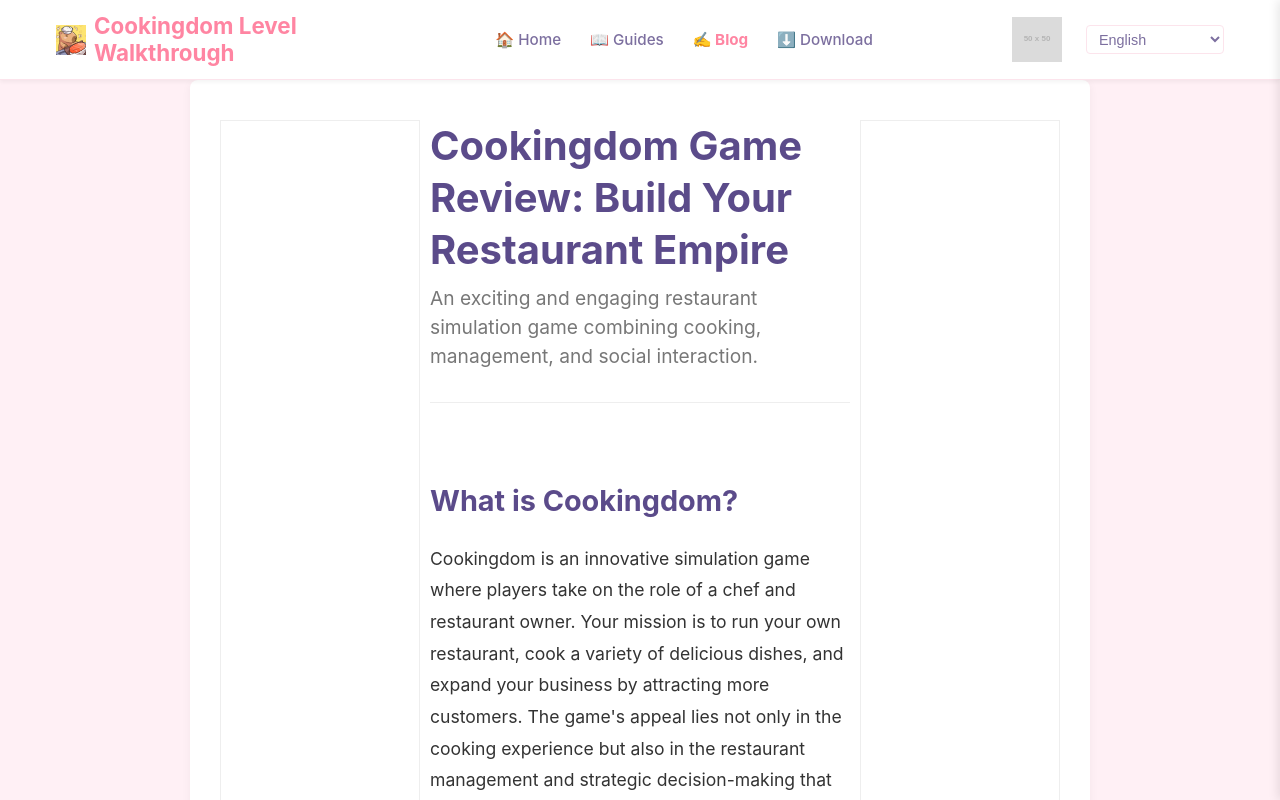
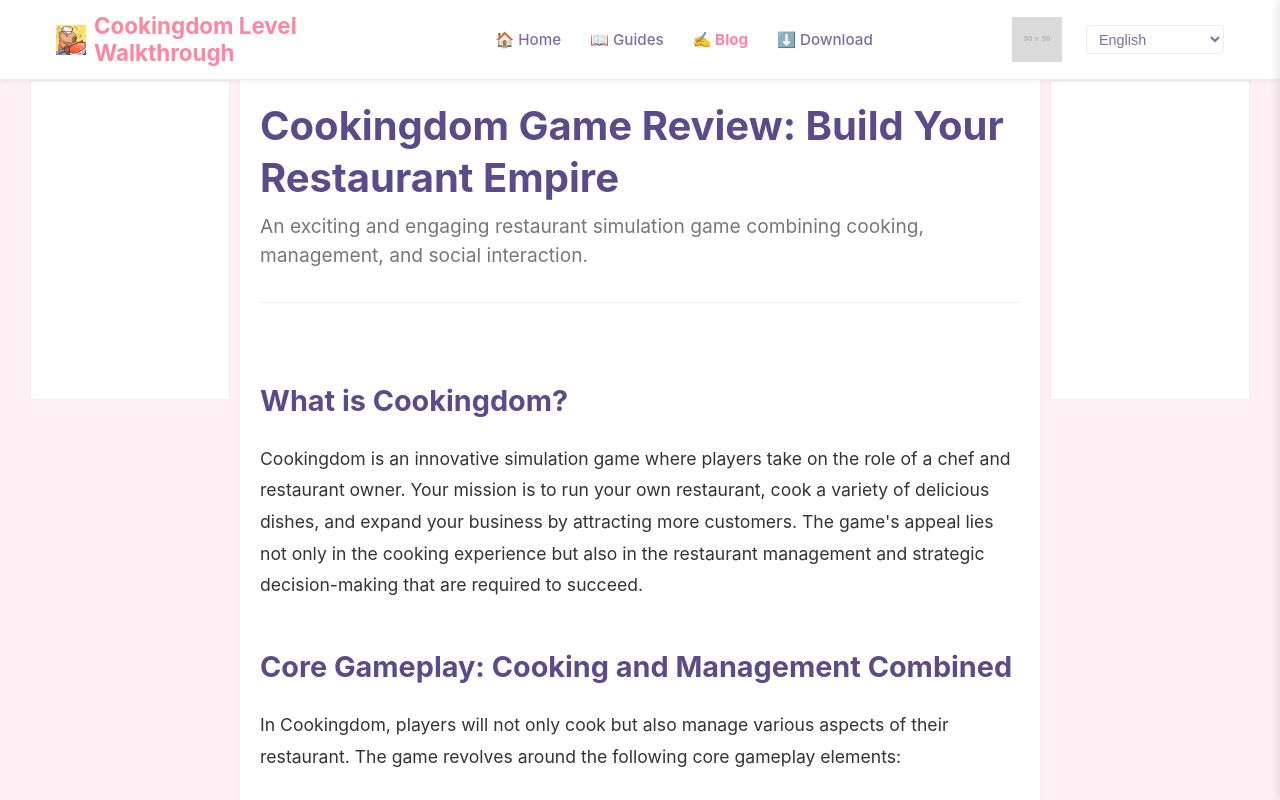
Before and after one commit to wyong32/cookingdom, a Vue app: page /blog/cookingdom-game-review in a window 1280 px wide. Shown: the top 800 px of the page. Built offline with nearby package versions, Linux system fonts and the light colour scheme.

Commit message:
修改广告2

```diff
--- a/src/assets/base.css
+++ b/src/assets/base.css
@@ -22,3 +22,51 @@
     display: none;
   }
 }
+
+/* 通用主内容+广告布局 */
+.main-with-ads,
+.guide-view-main-with-ads,
+.guide-detail-main-with-ads,
+.blog-view-main-with-ads,
+.blog-detail-main-with-ads,
+.download-main-with-ads,
+.mod-download-main-with-ads {
+  display: flex;
+  flex-direction: row;
+  align-items: flex-start;
+  width: 100%;
+  box-sizing: border-box;
+}
+
+/* 主内容区自适应宽度 */
+.main-with-ads main,
+.guide-view-main-with-ads main,
+.guide-detail-main-with-ads main,
+.blog-view-main-with-ads main,
+.blog-detail-main-with-ads main,
+.download-main-with-ads main,
+.mod-download-main-with-ads main {
+  flex: 1;
+  min-width: 0;
+}
+
+/* 页面级广告布局 - GuideDetail 和 BlogDetailView */
+.guide-detail-page,
+.blog-detail-page {
+  display: flex;
+  flex-direction: row;
+  align-items: flex-start;
+  width: 100%;
+  box-sizing: border-box;
+  margin: 0 auto;
+  padding: 0 20px;
+}
+
+/* 页面级主内容区自适应宽度 */
+.guide-detail-content,
+.blog-detail-content {
+  flex: 1;
+  min-width: 0;
+  max-width: 900px;
+  margin: 0 auto;
+}
--- a/src/views/BlogDetailView.vue
+++ b/src/views/BlogDetailView.vue
@@ -67,16 +67,19 @@ watch(listError, (newError) => {
 </script>
 
 <template>
-  <div class="blog-detail-main-with-ads">
-    <aside class="ads-left">
+  <div class="blog-detail-page">
+    <!-- Left Ad -->
+    <div class="ads-left">
       <Adsense
         adClient="ca-pub-4224010041977181"
         adSlot="7552815638"
         adFormat="auto"
         :fullWidthResponsive="true"
       />
-    </aside>
-    <main>
+    </div>
+
+    <!-- Main Content Container -->
+    <div class="blog-detail-content">
       <div class="blog-detail-view">
         <div v-if="isLoadingList && !currentPost" class="loading-message">
           <p>Loading post...</p>
@@ -115,37 +118,40 @@ watch(listError, (newError) => {
           </p>
         </div>
       </div>
-    </main>
-    <aside class="ads-right">
+    </div>
+
+    <!-- Right Ad -->
+    <div class="ads-right">
       <Adsense
         adClient="ca-pub-4224010041977181"
         adSlot="1956039879"
         adFormat="auto"
         :fullWidthResponsive="true"
       />
-    </aside>
+    </div>
   </div>
 </template>
 
 <style scoped>
-.blog-detail-main-with-ads {
-  display: flex;
-  flex-direction: row;
+.blog-detail-page {
+  /* 页面级布局样式已在 base.css 中定义 */
+}
+
+.blog-detail-content {
+  /* 页面级主内容区样式已在 base.css 中定义 */
   padding: 40px 20px;
-  max-width: 900px; /* Content width */
-  margin: 20px auto;
-  background-color: #fff; /* Optional: white background for content area */
+  background-color: #fff;
   border-radius: 8px;
   box-shadow: 0 2px 10px rgba(0, 0, 0, 0.05);
-  contain: layout style paint; /* 防止布局偏移 */
-  min-height: 800px; /* 设置最小高度，防止内容加载时的布局偏移 */
-  width: 100%; /* 确保宽度固定 */
-  box-sizing: border-box; /* 确保padding不影响总宽度 */
+  contain: layout style paint;
+  min-height: 800px;
+  width: 100%;
+  box-sizing: border-box;
 }
 
 .ads-left,
 .ads-right {
-  flex: 0 0 200px; /* Adjust as needed */
+  flex: 0 0 200px;
   padding: 10px;
 }
 
@@ -163,8 +169,8 @@ watch(listError, (newError) => {
 }
 
 .blog-post-content {
-  contain: layout style paint; /* 防止布局偏移 */
-  min-height: 600px; /* 设置最小高度，防止内容加载时的布局偏移 */
+  contain: layout style paint;
+  min-height: 600px;
 }
 
 .blog-post-content h1 {
@@ -172,8 +178,8 @@ watch(listError, (newError) => {
   color: #5b4b8a;
   margin-bottom: 0.5rem;
   line-height: 1.3;
-  height: auto; /* 确保高度自适应 */
-  min-height: 3.5rem; /* 设置最小高度，防止布局偏移 */
+  height: auto;
+  min-height: 3.5rem;
 }
 
 .subtitle {
@@ -193,10 +199,10 @@ hr {
   font-size: 1.1rem;
   line-height: 1.8;
   color: #333;
-  contain: layout style; /* 防止布局偏移 */
-  min-height: 400px; /* 设置最小高度，防止内容加载时的布局偏移 */
-  content-visibility: auto; /* 优化渲染性能 */
-  contain-intrinsic-size: 1000px; /* 提供估计高度，防止布局偏移 */
+  contain: layout style;
+  min-height: 400px;
+  content-visibility: auto;
+  contain-intrinsic-size: 1000px;
 }
 
 /* Target elements within v-html */
@@ -228,7 +234,7 @@ hr {
 
 .post-body :deep(strong) {
   font-weight: bold;
-  color: #5b4b8a; /* Optional: make strong text stand out more */
+  color: #5b4b8a;
 }
 
 .back-link-container {
@@ -248,22 +254,25 @@ hr {
 }
 
 @media (max-width: 767px) {
-  .blog-detail-main-with-ads {
+  .blog-detail-page {
     flex-direction: column;
+    padding: 0;
+  }
+  .blog-detail-content {
     padding: 1rem;
     margin: 0;
-    min-height: 600px; /* 移动端减少最小高度 */
+    min-height: 600px;
   }
   .ads-left,
   .ads-right {
     flex: 0 0 100%;
   }
   .blog-post-content {
-    min-height: 400px; /* 移动端减少最小高度 */
+    min-height: 400px;
   }
   .blog-post-content h1 {
     font-size: 1.5rem;
-    min-height: 2.5rem; /* 移动端减少最小高度 */
+    min-height: 2.5rem;
   }
   .subtitle {
     font-size: 1.1rem;
@@ -271,7 +280,7 @@ hr {
   .post-body {
     font-size: 1rem;
     line-height: 1.7;
-    min-height: 300px; /* 移动端减少最小高度 */
+    min-height: 300px;
   }
 }
 </style>
--- a/src/views/GuideDetail.vue
+++ b/src/views/GuideDetail.vue
@@ -1,5 +1,12 @@
 <template>
   <div class="guide-detail-page">
+    <!-- Left Ad -->
+    <div class="ads-left">
+      <Adsense />
+    </div>
+
+    <!-- Main Content Container -->
+    <div class="guide-detail-content">
       <!-- Optional: Breadcrumbs can go here -->
       <div v-if="currentGuide" class="guide-layout">
         <!-- Main Content Area (Left) -->
@@ -99,6 +106,12 @@
           {{ t('guide.invalidGuideId', 'No guide ID specified.') }}
           <RouterLink :to="{ name: 'guides' }">Back to Guides</RouterLink>
         </p>
+      </div>
+    </div>
+
+    <!-- Right Ad -->
+    <div class="ads-right">
+      <Adsense />
     </div>
   </div>
 </template>
@@ -429,34 +442,39 @@ watch(currentGuide, (newVal) => {
 
 <style scoped>
 .guide-detail-page {
-  max-width: 1200px; /* Wider max-width for two columns */
+  /* 页面级布局样式已在 base.css 中定义 */
+}
+
+.guide-detail-content {
+  /* 页面级主内容区样式已在 base.css 中定义 */
+  max-width: 1200px;
   margin: 2rem auto;
-  padding: 0 1rem; /* Add padding for overall page */
-  contain: layout style; /* 防止布局偏移 */
-  min-height: 100vh; /* 确保页面有足够的高度 */
-  display: block; /* 确保正确的显示模式 */
+  padding: 0 1rem;
+  contain: layout style;
+  min-height: 100vh;
+  display: block;
 }
 
 .guide-layout {
   display: flex;
-  gap: 2rem; /* Space between main content and sidebar */
-  min-height: 800px; /* 设置最小高度，防止内容加载时的布局偏移 */
-  contain: layout; /* 防止布局偏移 */
+  gap: 2rem;
+  min-height: 800px;
+  contain: layout;
 }
 
 .main-content {
-  flex: 1; /* Takes up remaining space */
-  min-width: 0; /* Prevents content overflow */
+  flex: 1;
+  min-width: 0;
   background-color: #ffffff;
   padding: 1.5rem;
   border-radius: 8px;
   box-shadow: 0 2px 8px rgba(0, 0, 0, 0.06);
-  contain: layout style; /* 防止布局偏移 */
+  contain: layout style;
 }
 
 .sidebar {
-  flex: 0 0 300px; /* Fixed width for sidebar */
-  contain: layout style; /* 防止布局偏移 */
+  flex: 0 0 300px;
+  contain: layout style;
 }
 
 .back-link {
@@ -480,7 +498,7 @@ watch(currentGuide, (newVal) => {
 }
 
 .level-info-box {
-  background-color: #f8f9fa; /* Light background for info box */
+  background-color: #f8f9fa;
   padding: 1rem;
   border-radius: 8px;
   margin-bottom: 1.5rem;
@@ -509,10 +527,10 @@ watch(currentGuide, (newVal) => {
   padding: 1rem;
   border-radius: 8px;
   border: 1px solid #eee;
-  contain: layout style; /* 防止布局偏移 */
-  min-height: 200px; /* 设置最小高度 */
-  width: 100%; /* 确保宽度固定 */
-  box-sizing: border-box; /* 确保padding不影响总宽度 */
+  contain: layout style;
+  min-height: 200px;
+  width: 100%;
+  box-sizing: border-box;
 }
 
 .featured-guides h4 {
@@ -528,14 +546,14 @@ watch(currentGuide, (newVal) => {
   list-style: none;
   padding: 0;
   margin: 0;
-  contain: layout style; /* 防止布局偏移 */
-  min-height: 50px; /* 设置最小高度 */
+  contain: layout style;
+  min-height: 50px;
 }
 
 .featured-guides li {
   margin-bottom: 0.8rem;
-  height: 60px; /* 固定高度 */
-  contain: layout style; /* 防止布局偏移 */
+  height: 60px;
+  contain: layout style;
 }
 
 .featured-guide-link {
@@ -547,9 +565,9 @@ watch(currentGuide, (newVal) => {
   transition: background-color 0.2s ease;
   padding: 0.4rem;
   border-radius: 4px;
-  height: 100%; /* 填充父容器高度 */
-  contain: layout style; /* 防止布局偏移 */
-  box-sizing: border-box; /* 确保padding不影响总高度 */
+  height: 100%;
+  contain: layout style;
+  box-sizing: border-box;
 }
 
 .featured-guide-link:hover {
@@ -557,13 +575,13 @@ watch(currentGuide, (newVal) => {
 }
 
 .featured-guide-img {
-  width: 50px; /* Fixed width */
-  height: 50px; /* Fixed height */
+  width: 50px;
+  height: 50px;
   border-radius: 4px;
   object-fit: cover;
-  aspect-ratio: 1 / 1; /* 确保宽高比固定 */
-  background-color: #f0f0f0; /* 加载前的背景色 */
-  contain: layout paint; /* 防止布局偏移 */
+  aspect-ratio: 1 / 1;
+  background-color: #f0f0f0;
+  contain: layout paint;
 }
 
 .featured-guide-link span {
@@ -575,8 +593,8 @@ watch(currentGuide, (newVal) => {
 .guide-html-content {
   line-height: 1.7;
   color: #333;
-  content-visibility: auto; /* 优化渲染性能 */
-  contain-intrinsic-size: 1000px; /* 提供估计高度，防止布局偏移 */
+  content-visibility: auto;
+  contain-intrinsic-size: 1000px;
 }
 
 .guide-html-content :deep(h1),
@@ -631,36 +649,39 @@ watch(currentGuide, (newVal) => {
 
 /* Responsive Adjustments */
 @media (max-width: 992px) {
-  /* Adjust breakpoint as needed */
   .guide-layout {
-    flex-direction: column; /* Stack content and sidebar */
+    flex-direction: column;
   }
   .sidebar {
-    flex: 0 0 auto; /* Reset flex properties */
-    width: 100%; /* Sidebar takes full width */
+    flex: 0 0 auto;
+    width: 100%;
   }
 }
 
 @media (max-width: 767px) {
   .guide-detail-page {
+    flex-direction: column;
+    padding: 0;
+  }
+  .guide-detail-content {
     padding: 0;
     margin: 0;
-    min-height: 100vh; /* 确保移动端也有足够高度 */
+    min-height: 100vh;
   }
   .guide-layout {
     padding: 0;
     margin: 0;
-    min-height: 600px; /* 移动端减少最小高度 */
+    min-height: 600px;
   }
   .main-content {
     padding: 0 1rem;
     margin: 0;
-    min-height: 400px; /* 确保主内容区有最小高度 */
+    min-height: 400px;
   }
   .sidebar {
     padding: 0 1rem;
     margin: 0;
-    min-height: 200px; /* 确保侧边栏有最小高度 */
+    min-height: 200px;
   }
   h1 {
     font-size: 1.5rem;
@@ -670,12 +691,11 @@ watch(currentGuide, (newVal) => {
     font-size: 1.5rem;
     margin-bottom: 1rem;
   }
-  /* 确保特色指南在移动端也有固定高度 */
   .featured-guides {
     min-height: 150px;
   }
   .featured-guides li {
-    height: 50px; /* 移动端减少高度 */
+    height: 50px;
   }
 }
 </style>
```
Lines whose indentation alone changed are shown as unchanged.
